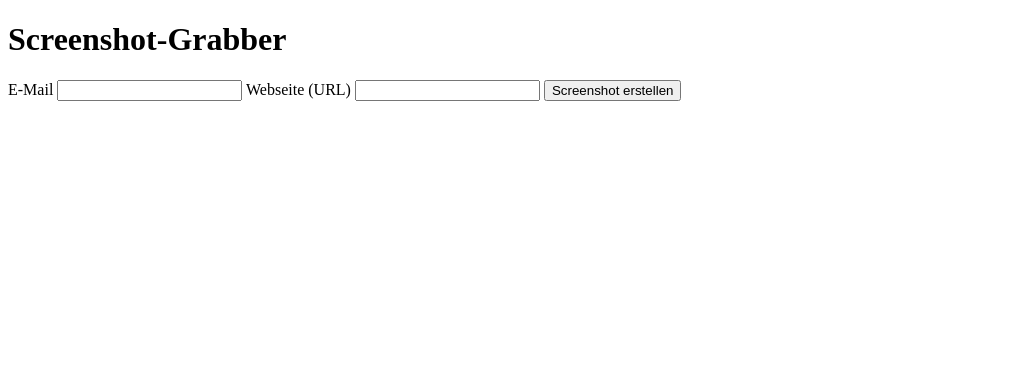
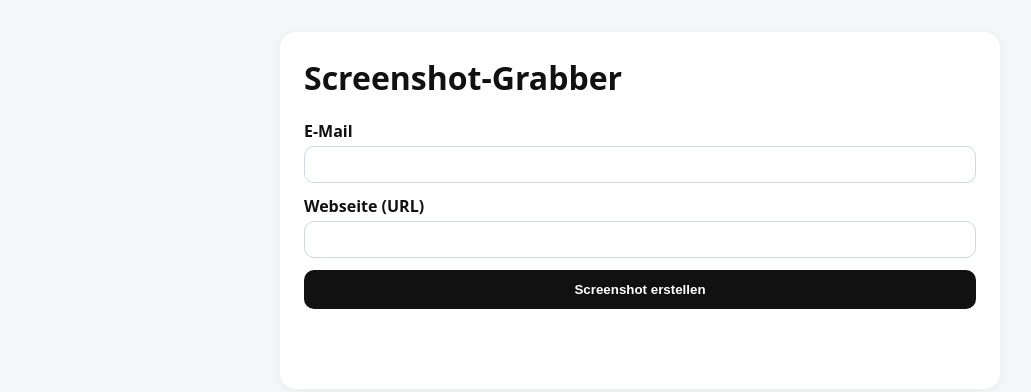
Before and after one commit to Snaefell18/QS3, a website: page public/index.html in a window 1280 px wide. Shown: the whole page, without its empty margins (0-1031 px from the left). Drawn offline with Linux system fonts and the light colour scheme; the site is published under a folder, as on GitHub Pages, so addresses that start at the root find nothing.

Commit message:
Update index.html

```diff
--- a/public/index.html
+++ b/public/index.html
@@ -4,7 +4,7 @@
 <meta charset="utf-8" />
 <meta name="viewport" content="width=device-width, initial-scale=1" />
 <title>Microlink Screenshot App</title>
-<link rel="stylesheet" href="/public/style.css" />
+<link rel="stylesheet" href="./style.css" />
 </head>
 <body>
 <main>
```
